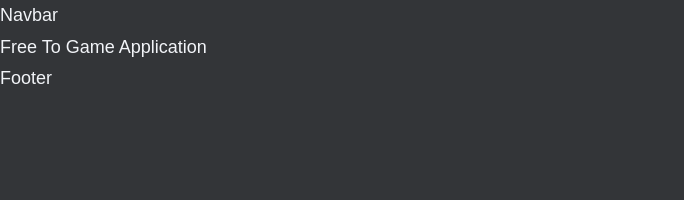
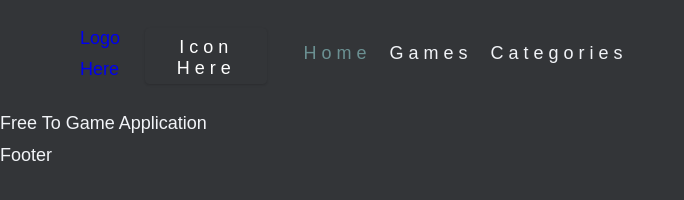
Before and after one commit to Jscorz/Gatsby-Free-To-Game-App, a Gatsby site: page / in a window 1280 px wide. Shown: the whole page, without its empty margins (0-684 px from the left). Built offline with nearby package versions, Linux system fonts and the light colour scheme; Gatsby itself is replaced by a stand-in of ours; a web font is replaced by a local one.

Commit message:
started building navbar

```diff
--- a/src/components/Navbar.js
+++ b/src/components/Navbar.js
@@ -1,7 +1,44 @@
-import React from "react"
+import React, { useState } from "react"
+import { Link } from "gatsby"
 
 const Navbar = () => {
-  return <div>Navbar</div>
+  const [show, setShow] = useState(false)
+  return (
+    <nav className="navbar">
+      <section className="nav-center">
+        <div className="nav-header">
+          <Link to="/">Logo Here</Link>
+          <button>icon here</button>
+        </div>
+        <div className={show ? "nav-links show-links" : "nav-links"}>
+          <Link
+            to="/"
+            className="nav-link"
+            activeClassName="active-link"
+            onClick={() => setShow(!show)}
+          >
+            home
+          </Link>
+          <Link
+            to="/games"
+            className="nav-link"
+            activeClassName="active-link"
+            onClick={() => setShow(!show)}
+          >
+            games
+          </Link>
+          <Link
+            to="/categories"
+            className="nav-link"
+            activeClassName="active-link"
+            onClick={() => setShow(!show)}
+          >
+            categories
+          </Link>
+        </div>
+      </section>
+    </nav>
+  )
 }
 
 export default Navbar
--- a/src/pages/games.js
+++ b/src/pages/games.js
@@ -1,6 +1,6 @@
 import React from "react"
 
-const Games = () => {
+const games = () => {
   return <div>games</div>
 }
 
@@ -24,4 +24,4 @@ export const query = graphql`
   }
 `
 
-export default Games
+export default games
```
Also changed, not shown: src/pages/categories.js (added, +7 -0 lines).
